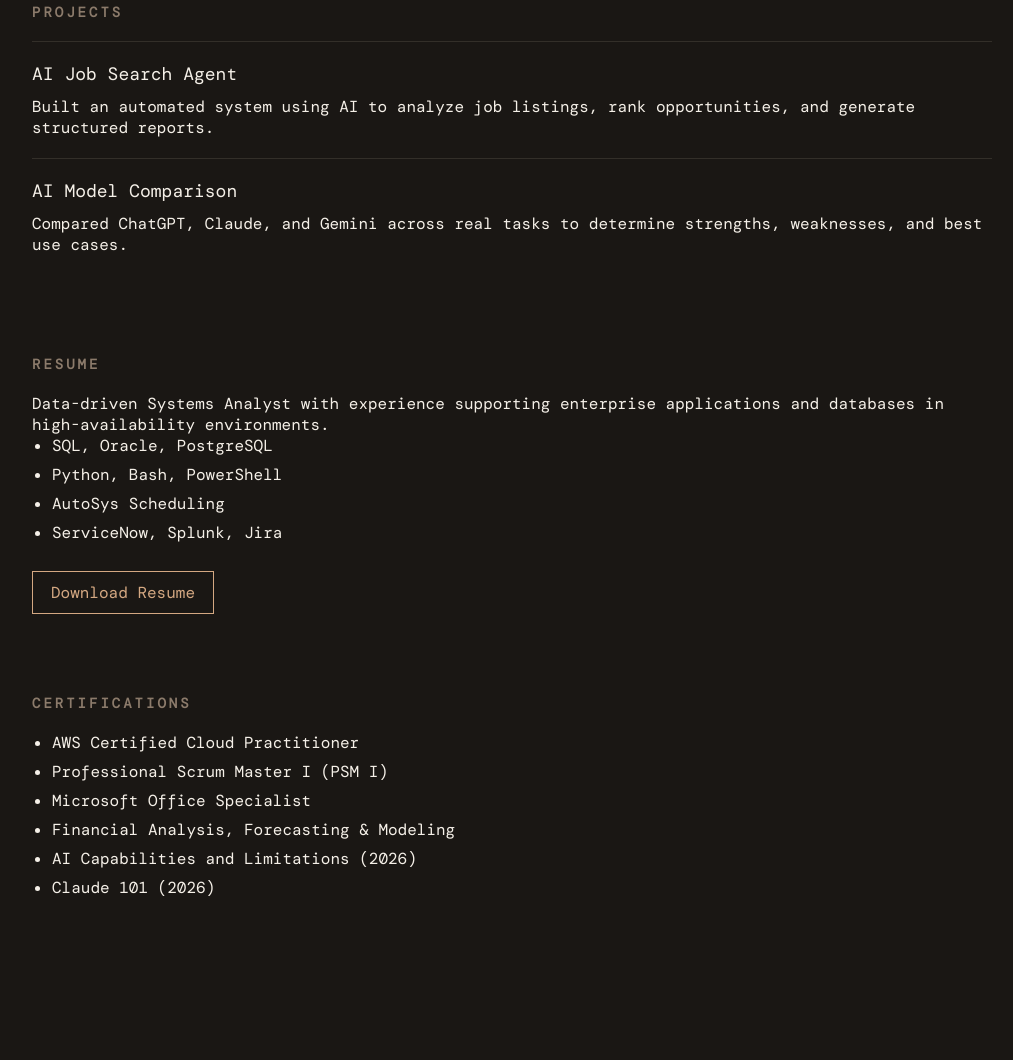
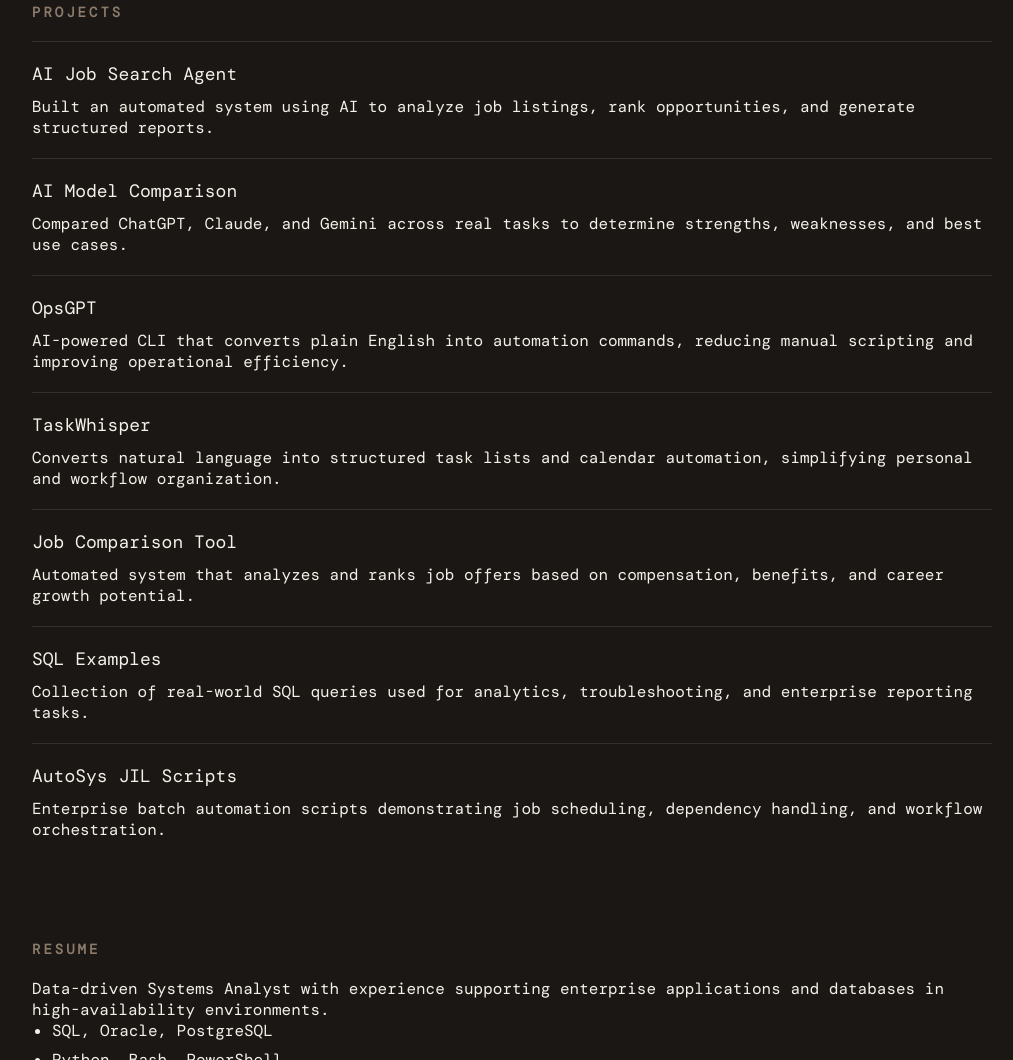
Before and after one commit to Makaylab611/makaylab611.github.io, a plain HTML site: page index.html in a window 1280 px wide. Shown: the part 390-1450 px from the top of the page, without its empty margins (128-1141 px from the left). Before the commit the page ends 1336 px from the top, so only its background shows below. Drawn offline with nearby package versions, Linux system fonts and the light colour scheme; a web font is replaced by a local one.

Commit message:
Add project descriptions to index.html
Added multiple project descriptions for better clarity.

```diff
--- a/index.html
+++ b/index.html
@@ -146,6 +146,47 @@
     </p>
   </div>
 
+  <div class="project">
+    <div class="project-title">OpsGPT</div>
+    <p>
+      AI-powered CLI that converts plain English into automation commands,
+      reducing manual scripting and improving operational efficiency.
+    </p>
+  </div>
+
+  <div class="project">
+    <div class="project-title">TaskWhisper</div>
+    <p>
+      Converts natural language into structured task lists and calendar automation,
+      simplifying personal and workflow organization.
+    </p>
+  </div>
+
+  <div class="project">
+    <div class="project-title">Job Comparison Tool</div>
+    <p>
+      Automated system that analyzes and ranks job offers based on compensation,
+      benefits, and career growth potential.
+    </p>
+  </div>
+
+  <div class="project">
+    <div class="project-title">SQL Examples</div>
+    <p>
+      Collection of real-world SQL queries used for analytics, troubleshooting,
+      and enterprise reporting tasks.
+    </p>
+  </div>
+
+  <div class="project">
+    <div class="project-title">AutoSys JIL Scripts</div>
+    <p>
+      Enterprise batch automation scripts demonstrating job scheduling,
+      dependency handling, and workflow orchestration.
+    </p>
+  </div>
+
+</section>
 </section>
 
 <!-- RESUME -->
```
